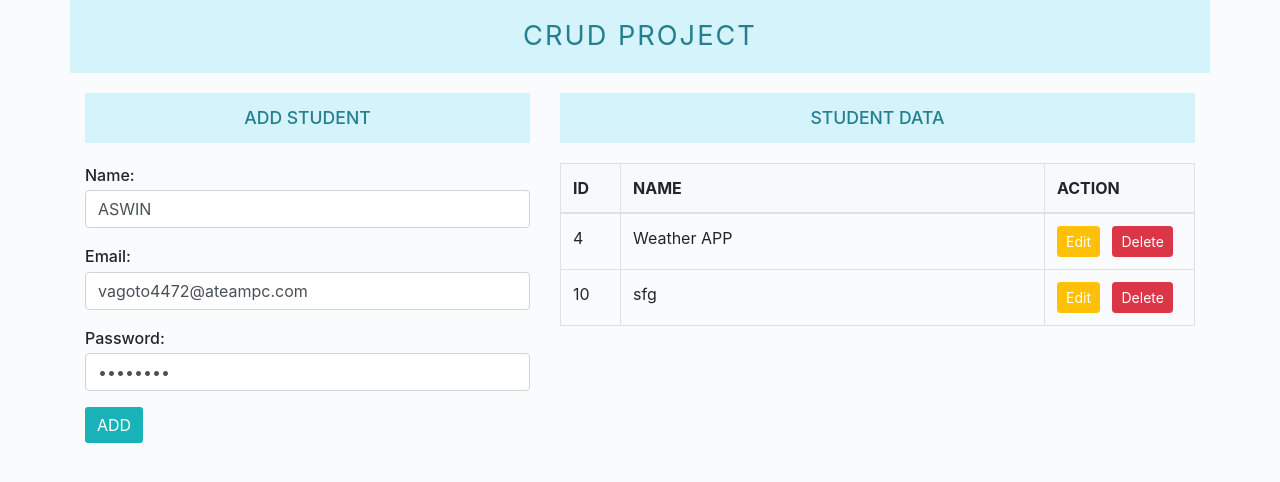
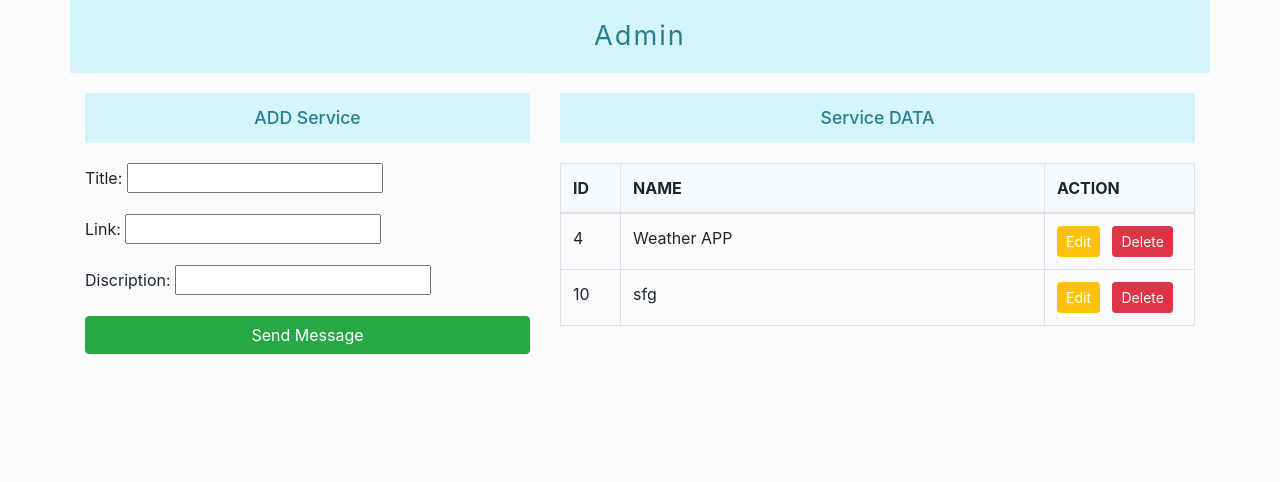
Before and after one commit to mohammedshahalatholi/SAASAPP, a Django app: page /services/admin_page/ in a window 1280 px wide. Shown: the top 482 px of the page. Run offline with Django 5.2, Linux system fonts and the light colour scheme; data comes from the database, SQL or seed files in the repository; both versions use the stored data as it was after the commit; some libraries are stand-ins or nearby versions.

Commit message:
V2 url chages

```diff
--- a/saascodes/saascodes/urls.py
+++ b/saascodes/saascodes/urls.py
@@ -19,7 +19,8 @@ from django.urls import path,include
 
 urlpatterns = [
     path('admin/', admin.site.urls),
-    path('',include('home.urls')),
+    path('',include('services.urls')),
+    path('home/',include('home.urls')),
     path('auth',include('Autentication.urls')),
     path('services/',include('services.urls')),
     path('weather/',include('weather_app.urls')),
--- a/saascodes/services/views.py
+++ b/saascodes/services/views.py
@@ -8,18 +8,27 @@ def show_services(request):
 
 def admin_services(request):
     data=Services.objects.all()
-    return(render(request,'static/admin_page.html',{'data':data}))
+    if request.method == 'POST':
+        sfrm = servicefrm(request.POST)
+        if sfrm.is_valid():
+            sfrm.save()
+            return redirect('show_services')
+    else:
+        sfrm = servicefrm()
+    return(render(request,'static/admin_page.html',{'data':data,'sfrm':sfrm}))
 
 def add_services(request):
-    if request.method =='POST':
-        sfrm=servicefrm(request.POST)
-        print(sfrm)
+    if request.method == 'POST':
+        sfrm = servicefrm(request.POST)
         if sfrm.is_valid():
             sfrm.save()
-            return(redirect('show_services'))
+            return redirect('show_services')
     else:
-        sfrm=servicefrm()
-    return(render(request,'static/add_services.html',{'sfrm':sfrm}))
+        sfrm = servicefrm()
+    return render(request, 'static/add_services.html', {'sfrm': sfrm})
+
+
+# or use add_services.html
 
 def edit_services(request,pk):
      print('its request',request)
--- a/saascodes/templates/static/admin_page.html
+++ b/saascodes/templates/static/admin_page.html
@@ -58,33 +58,40 @@
         <!-- Header -->
         <div class="row">
             <div class="col-12 header-title">
-                CRUD PROJECT
+                Admin
             </div>
         </div>
         <!-- Main Sections -->
         <div class="row">
             <!-- Add Student Form -->
             <div class="col-md-5">
-                <div class="section-title">ADD STUDENT</div>
-                <form>
-                    <div class="form-group">
-                        <label for="name" class="form-label">Name:</label>
-                        <input type="text" id="name" class="form-control" value="ASWIN">
-                    </div>
-                    <div class="form-group">
-                        <label for="email" class="form-label">Email:</label>
-                        <input type="email" id="email" class="form-control" value="vagoto4472@ateampc.com">
-                    </div>
-                    <div class="form-group">
-                        <label for="password" class="form-label">Password:</label>
-                        <input type="password" id="password" class="form-control" value="********">
-                    </div>
-                    <button type="button" class="btn btn-custom">ADD</button>
+                <div class="section-title">ADD Service</div>
+                <!-- form type here -->
+
+                <form action="" method="POST" novalidate>
+                    {% csrf_token %}
+
+                    {% for field in sfrm %}
+                        <div class="mb-3">
+                            {{ field.label_tag }}
+                            {{ field }}
+                            {% if field.help_text %}
+                                <div class="form-text">{{ field.help_text }}</div>
+                            {% endif %}
+                            {% for error in field.errors %}
+                                <div class="text-danger small">{{ error }}</div>
+                            {% endfor %}
+                        </div>
+                    {% endfor %}
+
+                    <button type="submit" class="btn btn-success w-100">
+                        <i class="bi bi-send me-2"></i>Send Message
+                    </button>
                 </form>
             </div>
             <!-- Student Data Table -->
             <div class="col-md-7">
-                <div class="section-title">STUDENT DATA</div>
+                <div class="section-title">Service DATA</div>
                 <table class="table table-bordered">
                     <thead>
                         <tr>
```
Also changed, not shown: saascodes/templates/base.html (+4 -4 lines), saascodes/db.sqlite3.
